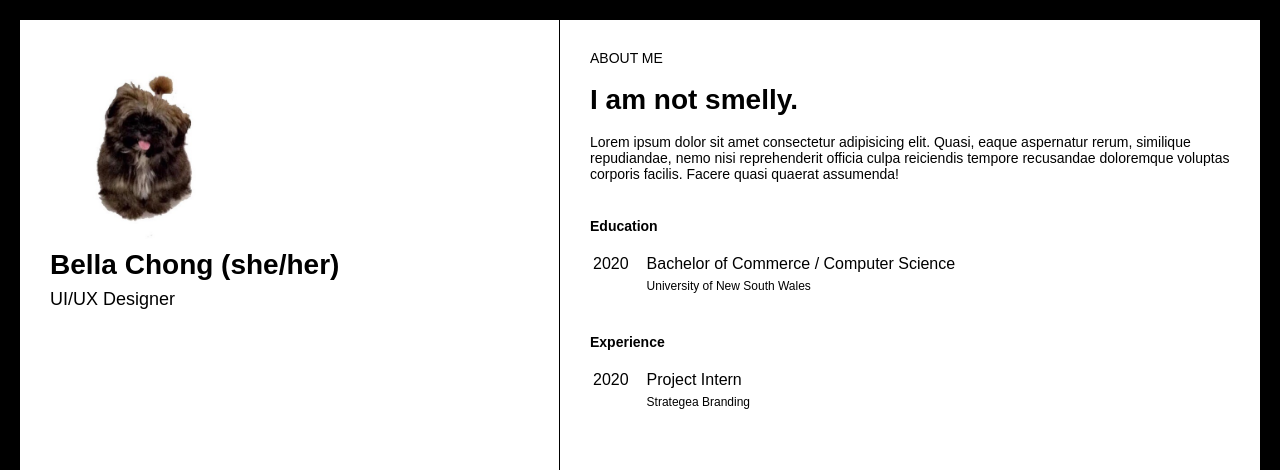
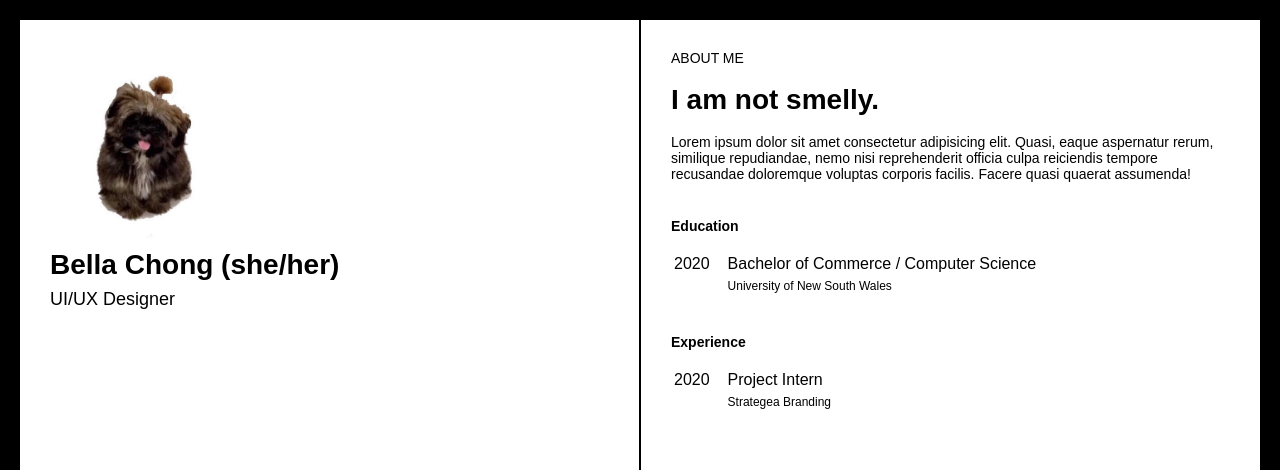
Before and after one commit to jovitachong/trainee, a plain HTML site: page index.html in a window 1280 px wide. Shown: the top 470 px of the page. Drawn offline with Linux system fonts and the light colour scheme.

Commit message:
height 100%

```diff
--- a/css/style.css
+++ b/css/style.css
@@ -74,7 +74,7 @@ i{
 
 /* Split the screen in half */
 .split {
-    height: 62%;
+    height: 100%;
     width: 50%;
     position: fixed;
     z-index: 1;
@@ -85,7 +85,7 @@ i{
 
 /* Control the left side */
 .left {
-
+    box-sizing: border-box;
     border-right:1px solid black;
     border-left:20px solid black;
     border-top:20px solid black;
@@ -97,7 +97,7 @@ i{
 
 /* Control the right side */
 .right {
-
+    box-sizing: border-box;
     border-left:1px solid black;
     border-right:20px solid black;
     border-top:20px solid black;
```
